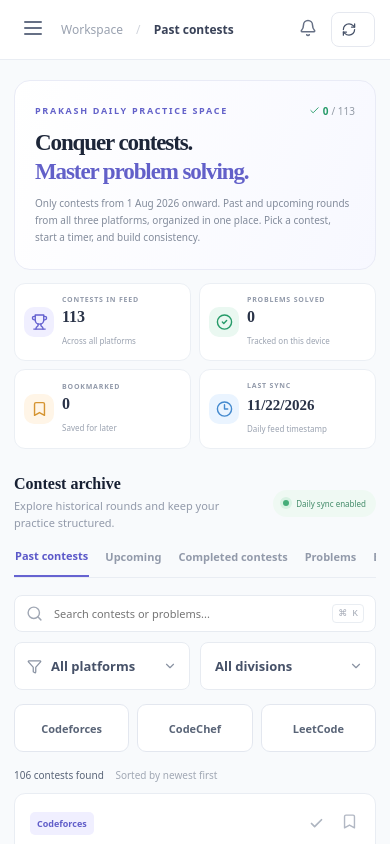
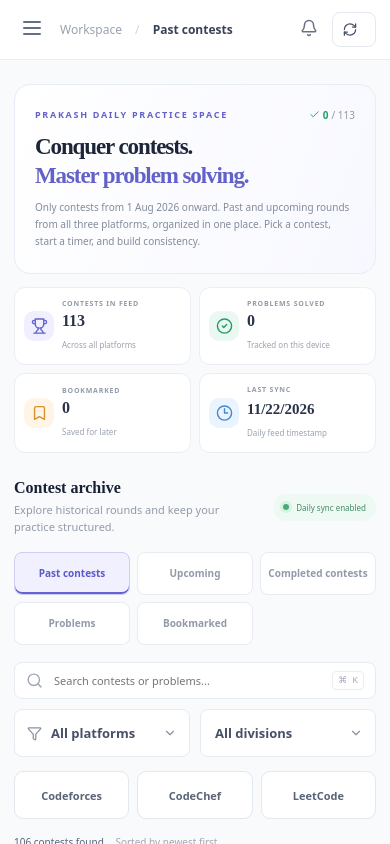
Before and after one commit to Chakaliprakash/DSA-Contest-Arena, a React (Vite) app: page / in a window 390 px wide. Shown: the top 844 px of the page. Built offline with nearby package versions, Linux system fonts and the light colour scheme.

Commit message:
ui: improve responsive layouts across devices

```diff
--- a/src/style.css
+++ b/src/style.css
@@ -37,3 +37,57 @@
 .mini-progress b{font-size:11px;font-weight:800;color:#269b69}
 .mini-progress span{color:#929aa5;font-size:10px}
 @media(max-width:700px){.welcome-eyebrow-row{width:100%;gap:8px}.mini-progress{font-size:9px}.mini-progress b{font-size:10px}}
+
+
+/* Responsive layout polish: compact laptops, tablets, and narrow phones. */
+html,body,#root{width:100%;max-width:100%}
+.main{min-width:0}
+.content{width:100%;min-width:0}
+.contest-grid,.stats,.filters,.tabs{min-width:0}
+.tabs{flex-wrap:wrap}
+.tabs button{white-space:nowrap}
+.contest-card,.stat,.problem-row{min-width:0}
+footer span{min-width:0;overflow-wrap:anywhere}
+
+@media(max-width:1200px){
+  .content{padding-left:28px;padding-right:28px}
+  .topbar{padding-left:28px;padding-right:28px}
+  .contest-grid{grid-template-columns:repeat(2,minmax(0,1fr))}
+  .stats{grid-template-columns:repeat(2,minmax(0,1fr))}
+}
+@media(max-width:820px){
+  .sidebar{transform:translateX(-100%);transition:transform .25s;box-shadow:none}
+  .sidebar.open{transform:translateX(0);box-shadow:20px 0 50px #1b254322}
+  .main{margin-left:0}
+  .hamb{display:block}
+  .mobile-close{display:block;margin-left:auto}
+  .topbar{padding:0 20px}
+  .content{padding:24px 20px}
+  .tabs{gap:10px}
+}
+@media(max-width:700px){
+  .tabs{display:grid;grid-template-columns:repeat(3,minmax(0,1fr));gap:7px;border:0}
+  .tabs button{min-width:0;min-height:43px;padding:8px 5px;border:1px solid #e8ebf2;border-radius:8px;background:#fff;white-space:normal;line-height:1.25;font-size:10px}
+  .tabs button.selected{background:#f0f0ff;border:1px solid #cecdf4;color:#5c59c9;box-shadow:inset 0 -2px 0 #6663d1}
+  .content{padding-left:14px;padding-right:14px}
+  .topbar{padding-left:14px;padding-right:14px}
+  .filters{width:100%}
+  .search,.select-wrap{min-width:0}
+  .quick-platform{min-width:0}
+  .contest-grid{grid-template-columns:minmax(0,1fr)}
+  .welcome>div:first-child{min-width:0}
+  .welcome h1{overflow-wrap:anywhere}
+  footer{align-items:flex-start}
+}
+@media(max-width:380px){
+  .welcome{padding:19px 15px}
+  .welcome h1{font-size:21px;letter-spacing:-.7px}
+  .eyebrow{font-size:8px;letter-spacing:1.15px}
+  .mini-progress{gap:2px}
+  .stats{gap:7px}
+  .stat{padding:10px 8px}
+  .stat span{font-size:7px}
+  .select-wrap{padding:0 8px;gap:4px}
+  .select-wrap select{font-size:11px}
+  .quick-platform{font-size:10px}
+}
```
